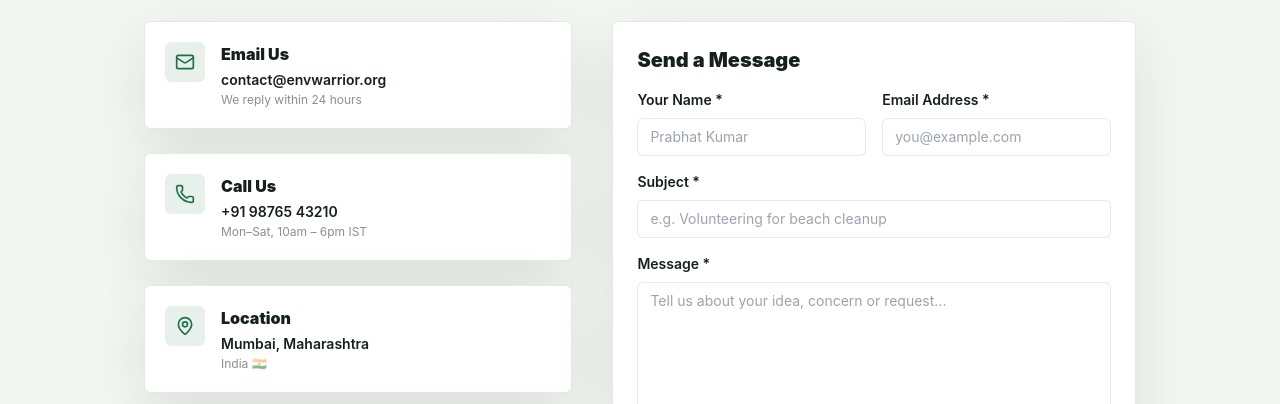
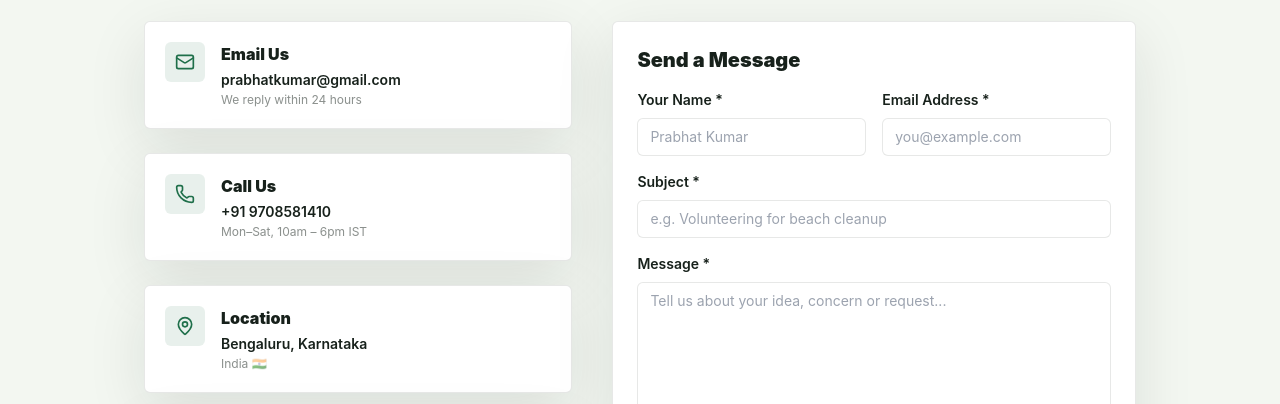
Before and after one commit to PrabhatYadav123/Environment_warrier, a React (Vite) app in the folder client/: page /contact in a window 1280 px wide. Shown: the part 345-749 px from the top of the page. Built offline with nearby package versions, Linux system fonts and the light colour scheme; no server answers.

Commit message:
Fixing Authentication

```diff
--- a/client/src/pages/Contact.jsx
+++ b/client/src/pages/Contact.jsx
@@ -60,19 +60,19 @@ export default function Contact() {
             {
               icon: Mail,
               title: "Email Us",
-              text: "contact@envwarrior.org",
+              text: "prabhatkumar@gmail.com",
               sub: "We reply within 24 hours"
             },
             {
               icon: Phone,
               title: "Call Us",
-              text: "+91 98765 43210",
+              text: "+91 9708581410",
               sub: "Mon–Sat, 10am – 6pm IST"
             },
             {
               icon: MapPin,
               title: "Location",
-              text: "Mumbai, Maharashtra",
+              text: "Bengaluru, Karnataka",
               sub: "India 🇮🇳"
             },
             {
```
